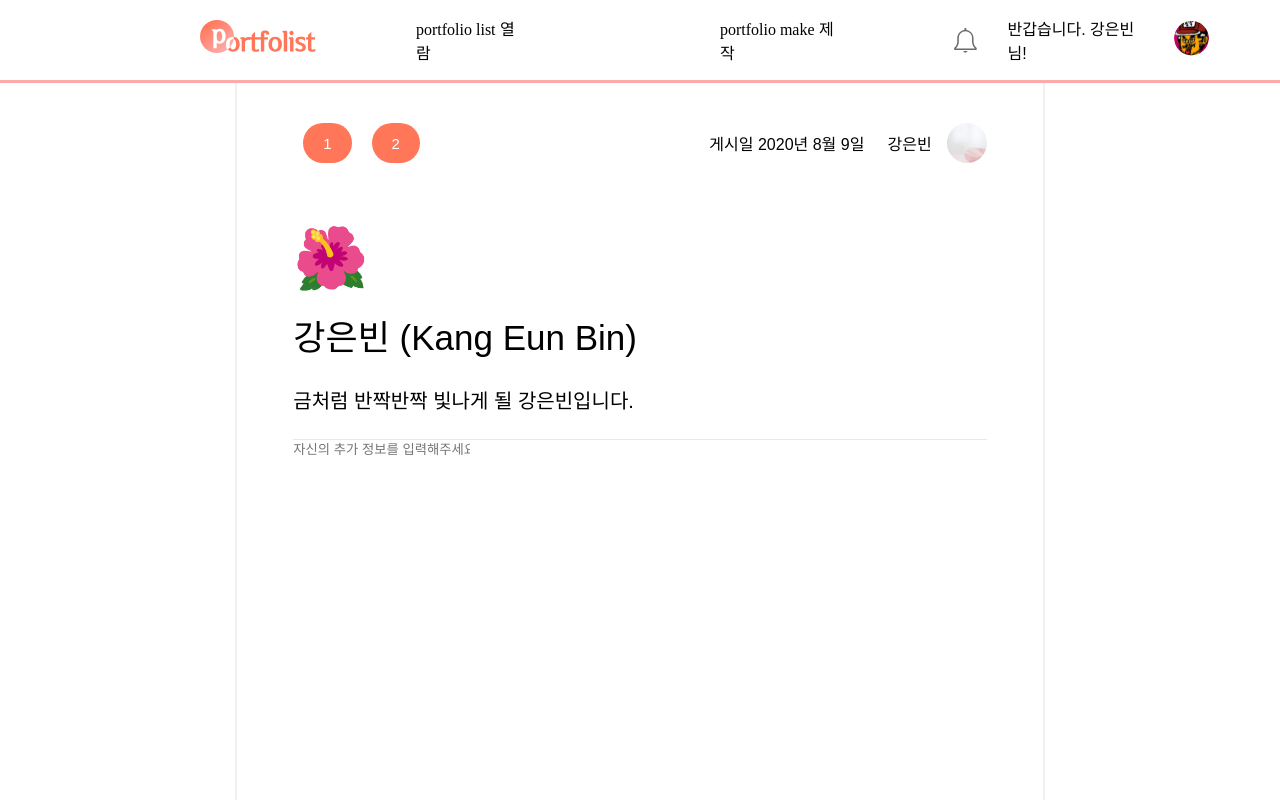
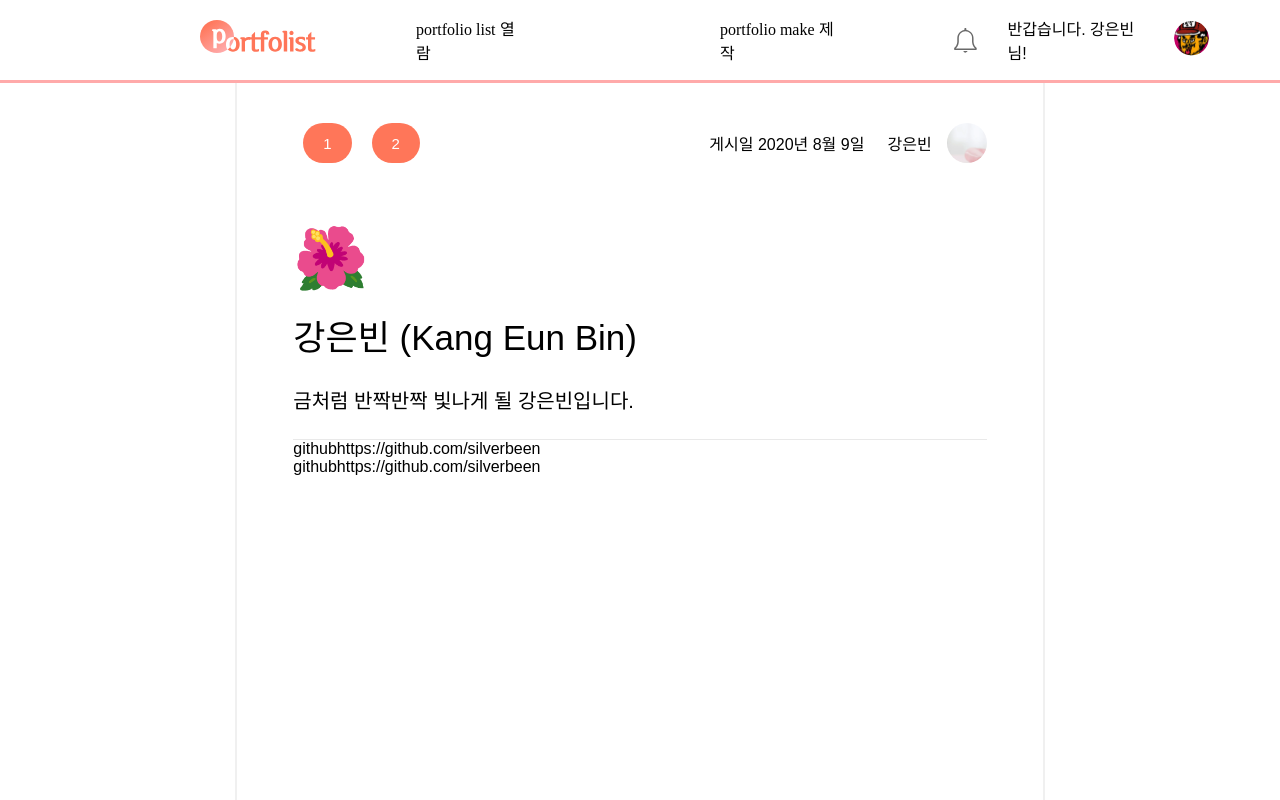
Before and after one commit to DSM-Portfolist/Portfolist-Front, a React (Create React App) app: page /portfolio/1 in a window 1280 px wide. Shown: the top 800 px of the page. Built offline with nearby package versions, Linux system fonts and the light colour scheme.

Commit message:
[ADD] 내 정보 컴포넌트

```diff
--- a/src/components/portfolioDetail/items/moreInfo/MoreInfo.tsx
+++ b/src/components/portfolioDetail/items/moreInfo/MoreInfo.tsx
@@ -1,12 +1,24 @@
 import React from "react";
+import {
+  MoreInfoType,
+  PortfolioType,
+} from "../../../../util/interface/main/portfolioType";
+import MoreInfoItem from "./MoreInfoItem";
 import * as S from "./style";
 
-const MoreInfo = () => {
+interface Props {
+  portfolio: PortfolioType;
+}
+
+const MoreInfo = ({ portfolio }: Props) => {
   return (
     <S.MoreInfoWrapper>
-      <input placeholder="자신의 추가 정보를 입력해주세요" />
       <div className="more-wrapper">
-        <S.InfoItem />
+        {portfolio.default.more_info.map(
+          (info: MoreInfoType, index: number) => (
+            <MoreInfoItem key={index} info={info} />
+          )
+        )}
       </div>
     </S.MoreInfoWrapper>
   );
```
